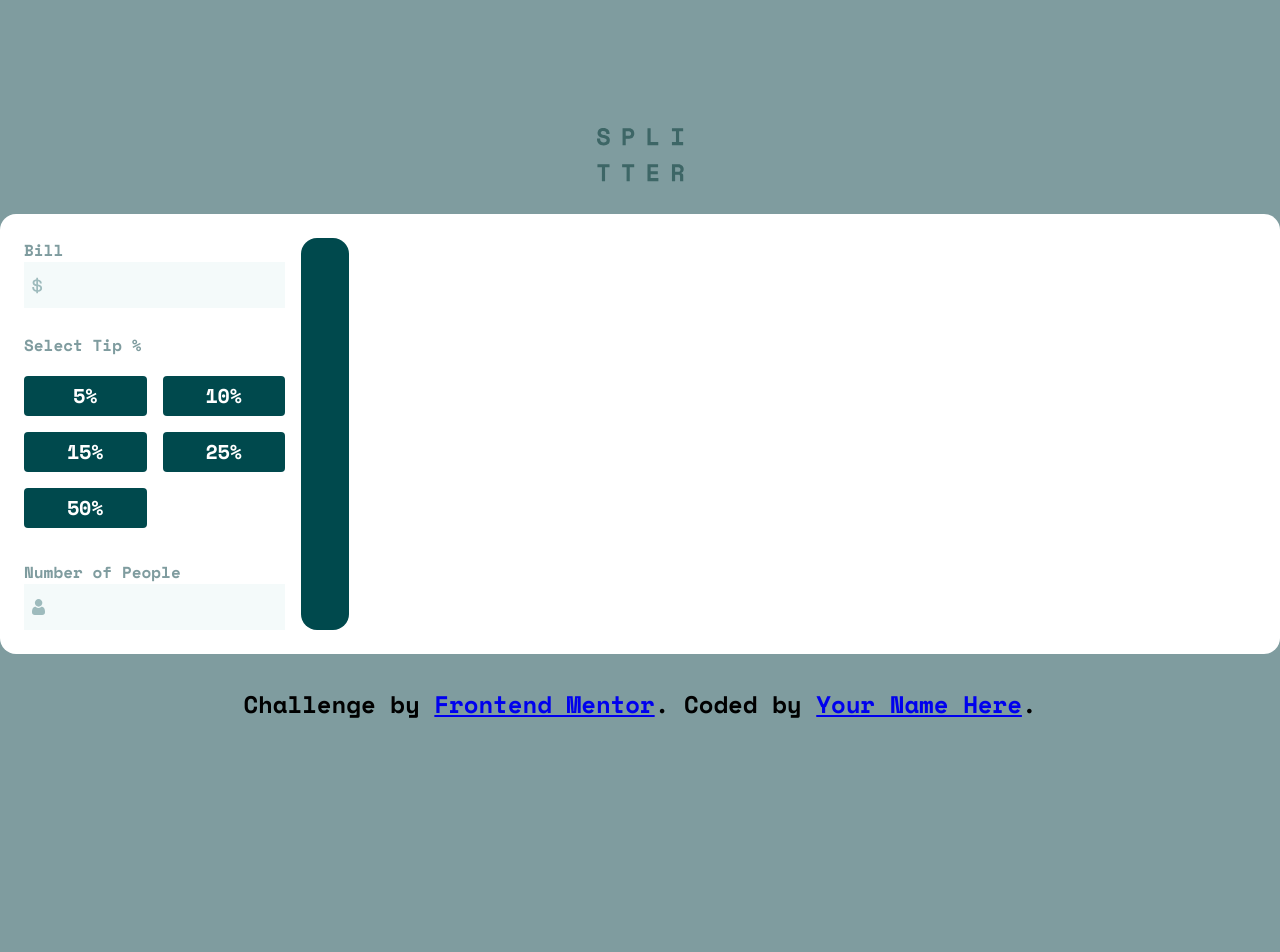
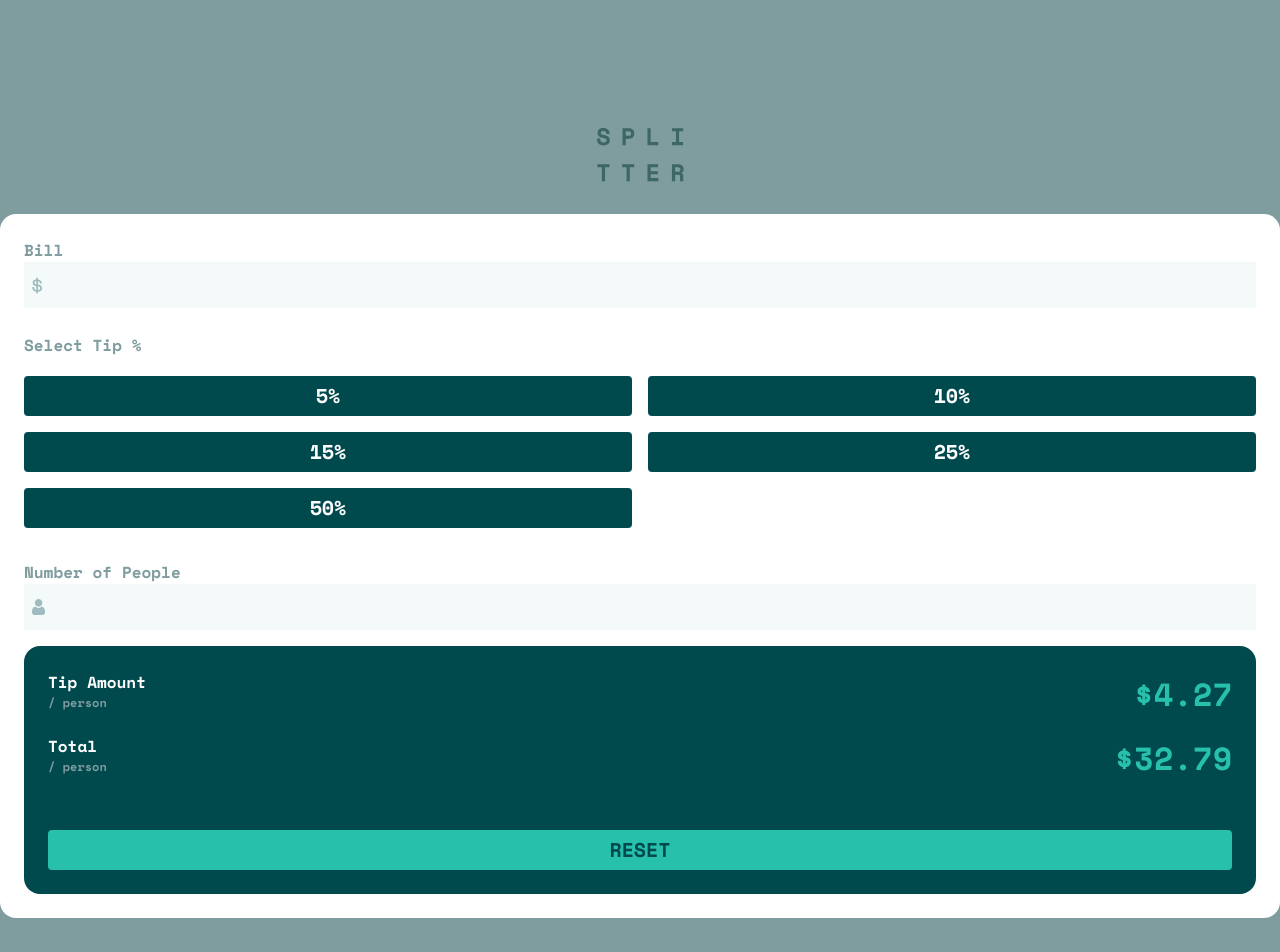
Before and after one commit to sam-hilliard/tip-calculator-app, a React (Create React App) app: page / in a window 1280 px wide. Shown: the top 952 px of the page. Before the commit the page ends 800 px from the top, so only its background shows below. Built offline with nearby package versions, Linux system fonts and the light colour scheme.

Commit message:
results layout

```diff
--- a/src/components/App/App.css
+++ b/src/components/App/App.css
@@ -43,6 +43,7 @@ body {
 
 .card--accent {
     background-color: var(--very-dark-cyan);
+    color: var(--white);
 }
 
 .split {
@@ -66,9 +67,10 @@ body {
     width: 100%;
 }
 
-.tip-form-container {
+.tip-form-container, .result-display-container {
     display: grid;
     gap: 1rem;
+    width: 100%;
 }
 
 /* tip calc component styles */
@@ -134,3 +136,37 @@ body {
     cursor: pointer;
     background-color: var(--darker);
 }
+
+.btn--light {
+    color: var(--very-dark-cyan);
+    background-color: var(--strong-cyan);
+}
+
+.btn--light:hover {
+    --darker-primary: hsl(172, 67%, 35%);
+    background-color: var(--darker-primary);
+}
+
+/* calculation results section */
+.results-display {
+    display: flex;
+    justify-content: space-between;
+}
+
+.results-display__lbl {
+    font-size: 1rem;
+}
+
+.results-display__sublbl {
+    font-size: 0.75rem;
+    color: var(--grayish-cyan);
+}
+
+.results-display__ammount {
+    font-size: 2rem;
+    color: var(--strong-cyan);
+}
+
+.reset-btn {
+    margin-top: 2rem;
+}
--- a/src/components/ResultsDisplay/ResultsDisplay.js
+++ b/src/components/ResultsDisplay/ResultsDisplay.js
@@ -1,9 +1,14 @@
 import React from 'react'
 
-export default function ResultsDisplay() {
+export default function ResultsDisplay(props) {
   return (
-    <div className="results-display">
+    <div className="results-display split">
+        <div className="resutls-display__lbl-container">
+            <p className="results-display__lbl">{props.label}</p>
+            <p className="results-display__sublbl">{props.sublabel}</p>
+        </div>
 
+        <div className="results-display__ammount">{`$${props.amount}`}</div>
     </div>
   )
 }
--- a/src/components/TipCalculator/TipCalculator.js
+++ b/src/components/TipCalculator/TipCalculator.js
@@ -2,6 +2,7 @@ import React from 'react';
 
 import Input from '../Input/Input';
 import TipSelection from '../TipSelection/TipSelection';
+import ResultsDisplay from '../ResultsDisplay/ResultsDisplay';
 
 // icons
 import dollarIcon from '../../assets/images/icon-dollar.svg';
@@ -17,7 +18,17 @@ export default function TipCalculator() {
         <Input label="Number of People" icon={personIcon} />
       </div>
       <div class="card card--accent result-display-container">
-
+        <ResultsDisplay
+          label="Tip Amount"
+          sublabel="/ person"
+          amount={4.27}
+        />
+        <ResultsDisplay
+          label="Total"
+          sublabel="/ person"
+          amount={32.79}
+        />
+        <button className="btn btn--light reset-btn">RESET</button>
       </div>
     </div>
   );
```
